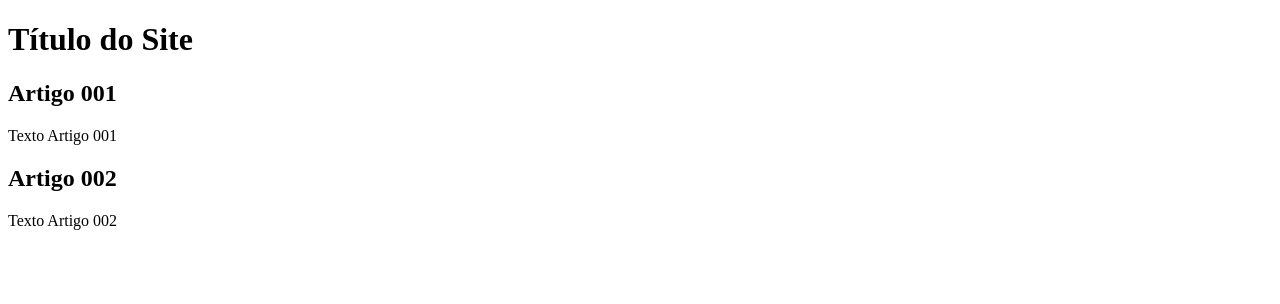
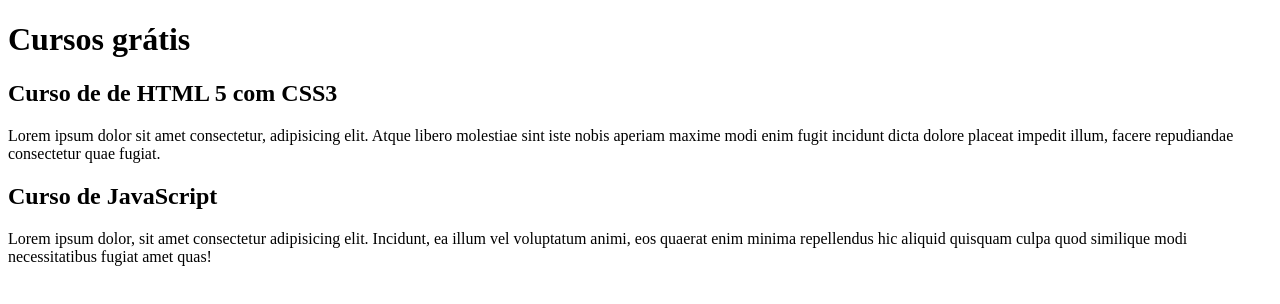
Before and after one commit to Mabelly-Rocha/projeto-site, a plain HTML site: page index.html in a window 1280 px wide. Drawn offline with Linux system fonts and the light colour scheme.

Commit message:
escrita de conteúdo

```diff
--- a/index.html
+++ b/index.html
@@ -9,15 +9,15 @@
 <body>
     <main>
         <header>
-            <h1>Título do Site</h1>
+            <h1>Cursos grátis</h1>
         </header>
         <article>
-            <h2>Artigo 001 </h2>
-                <p>Texto Artigo 001</p>
+            <h2>Curso de de HTML 5 com CSS3</h2>
+                <p>Lorem ipsum dolor sit amet consectetur, adipisicing elit. Atque libero molestiae sint iste nobis aperiam maxime modi enim fugit incidunt dicta dolore placeat impedit illum, facere repudiandae consectetur quae fugiat.</p>
         </article>
         <article>
-            <h2>Artigo 002</h2>
-            <p>Texto Artigo 002</p>
+            <h2>Curso de JavaScript</h2>
+            <p>Lorem ipsum dolor, sit amet consectetur adipisicing elit. Incidunt, ea illum vel voluptatum animi, eos quaerat enim minima repellendus hic aliquid quisquam culpa quod similique modi necessitatibus fugiat amet quas!</p>
         </article>
     </main>
 
```
